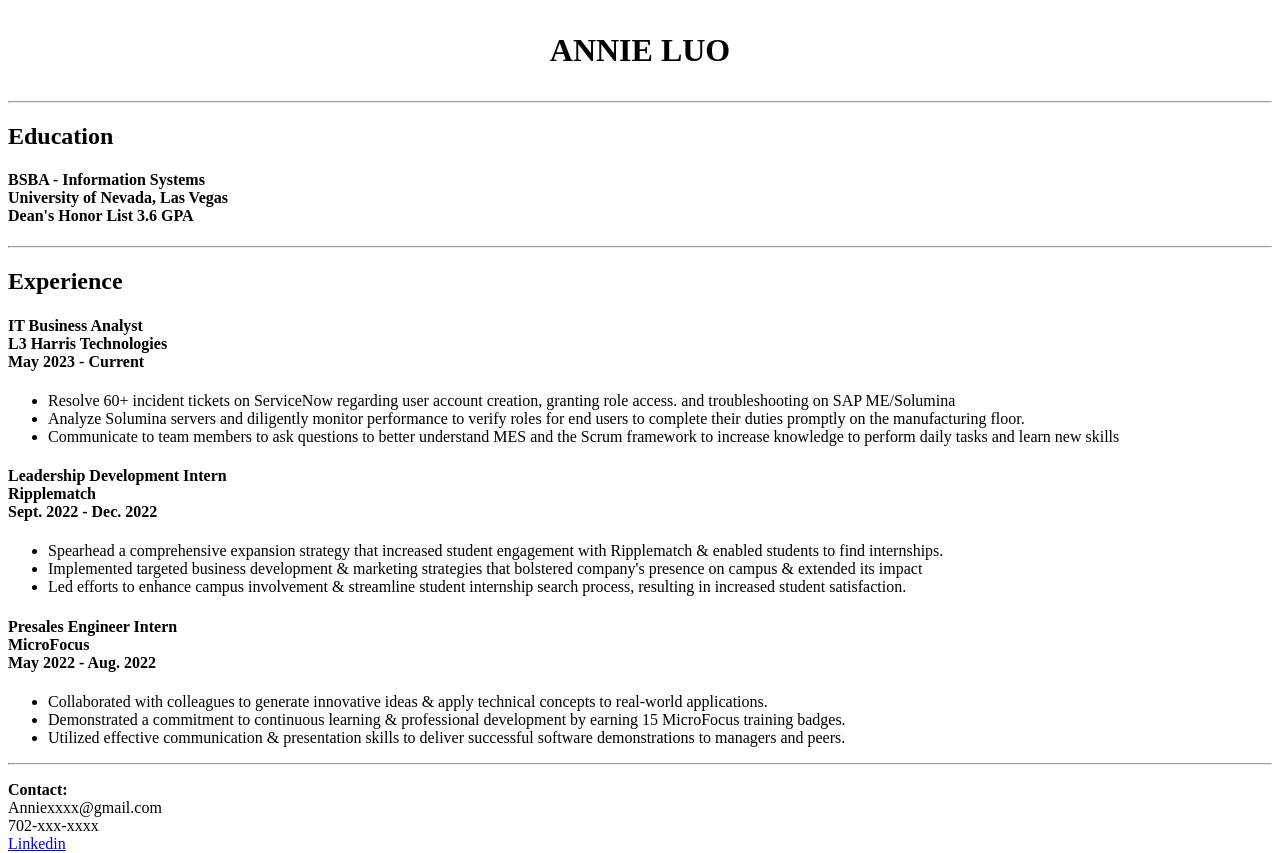
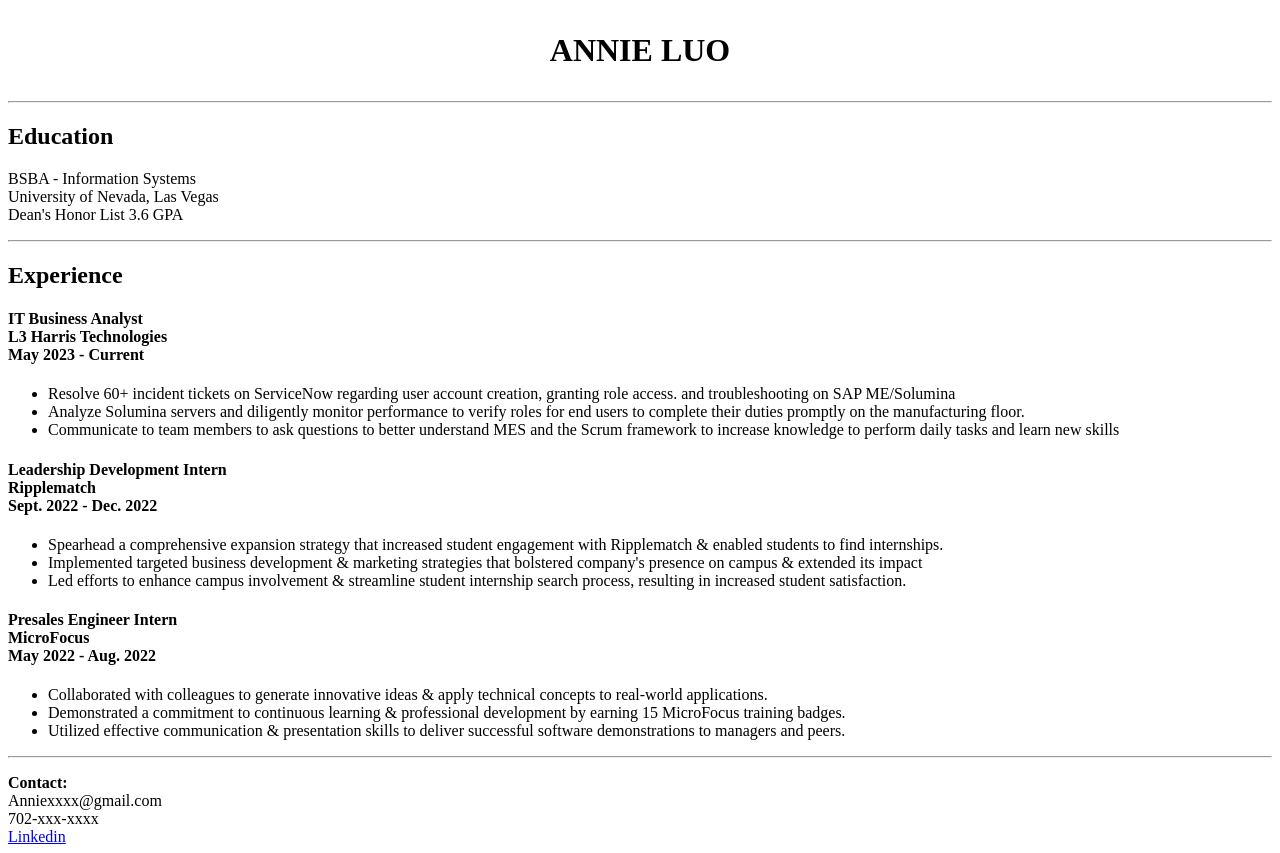
Before and after one commit to annieluo47/html-resume, a plain HTML site: page index.html in a window 1280 px wide. Shown: the top 853 px of the page. Drawn offline with Linux system fonts and the light colour scheme.

Commit message:
Update index.html

```diff
--- a/index.html
+++ b/index.html
@@ -18,10 +18,10 @@
     <hr/>
 
     <h2>Education</h2>
-                    <h4>BSBA - Information Systems <br/>
+                    <p>BSBA - Information Systems <br/>
                     University of Nevada, Las Vegas <br/>
                     Dean's Honor List 3.6 GPA
-                    </h4>
+                    </p>
                 <hr/>
 
 
```
